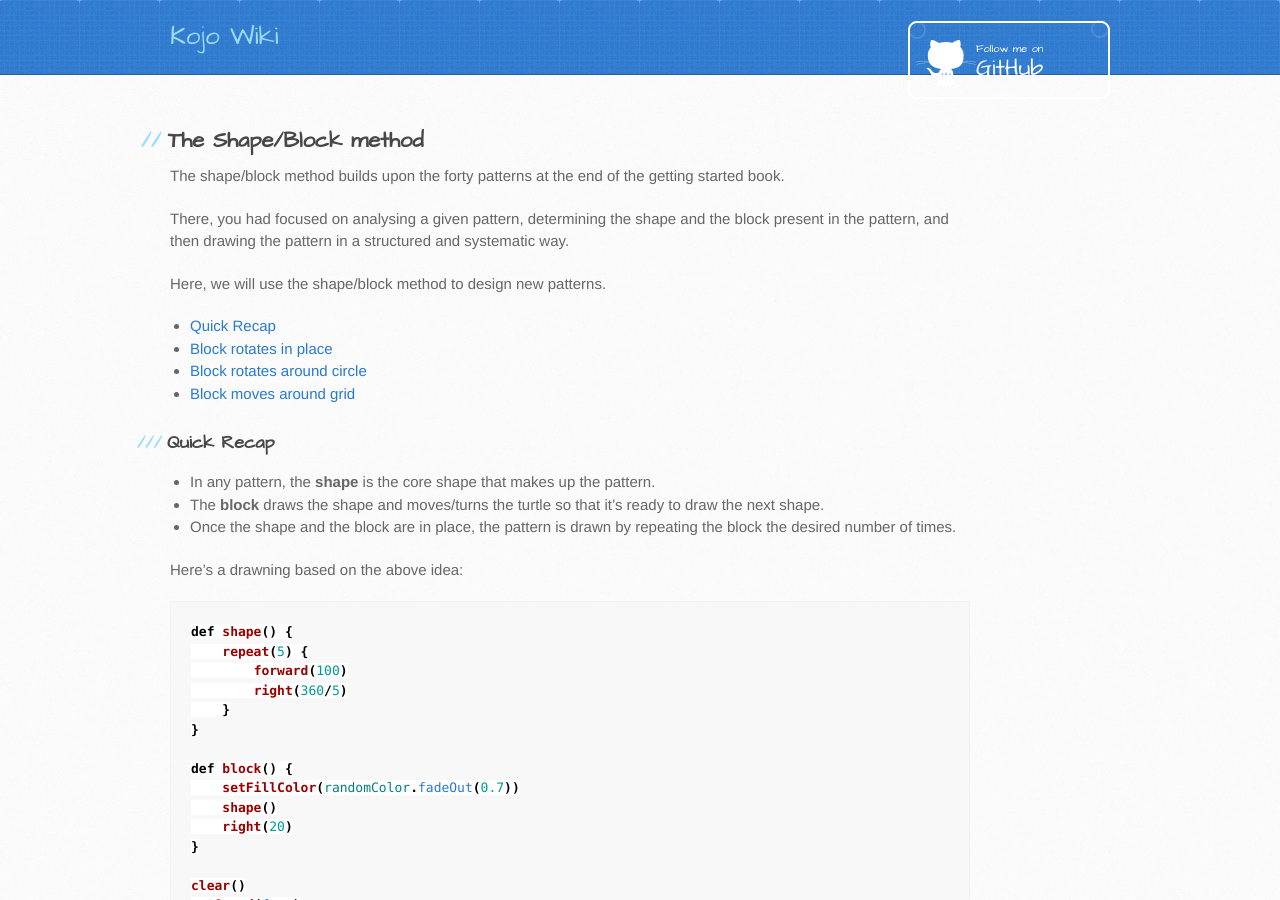
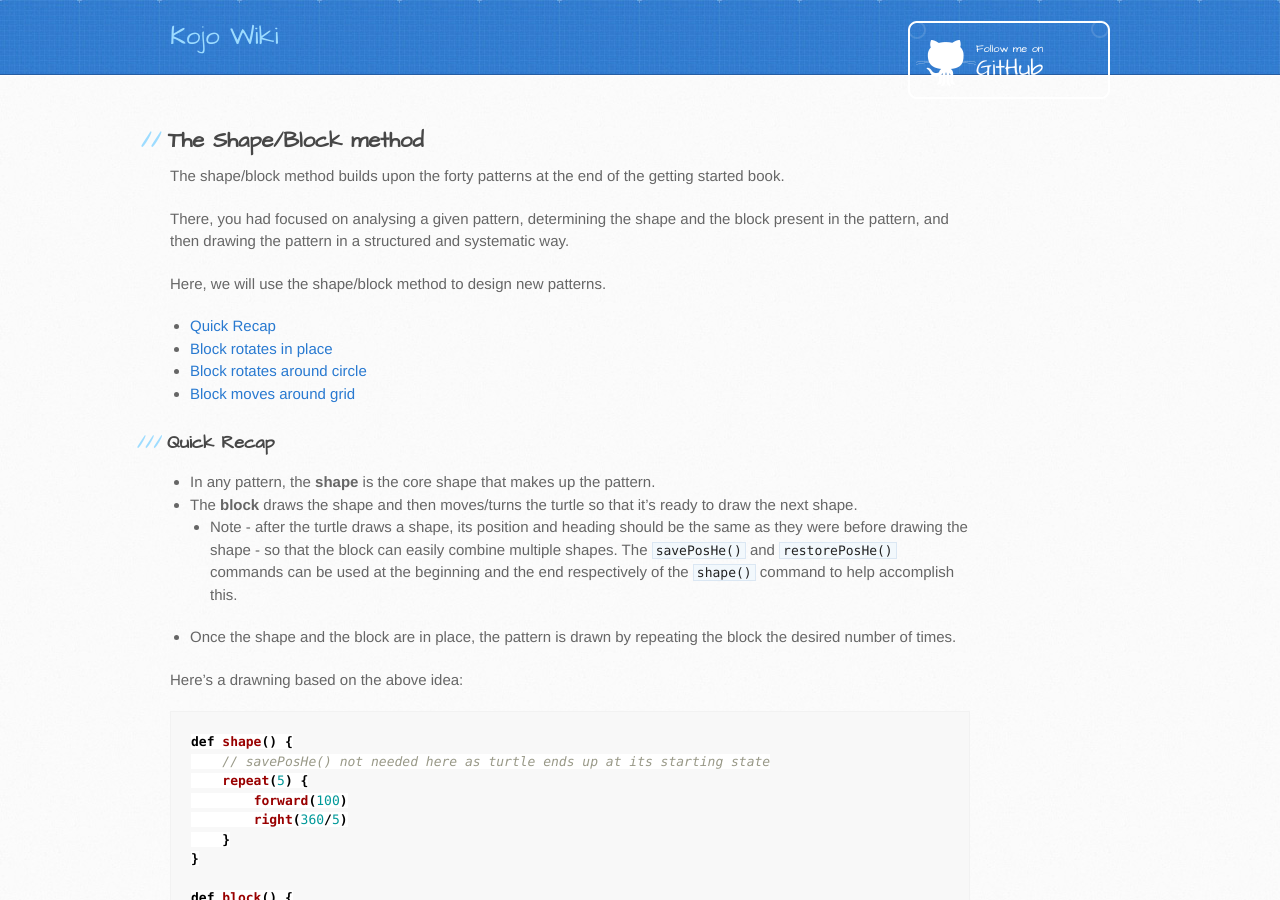
Before and after one commit to kojodoc/kojodoc.github.io, a Jekyll site: the page built from art-ideas/shape-block.md, in a window 1280 px wide and 900 px high. Built offline with Jekyll 4.4.1, drawn with Linux system fonts in a browser that asks for light colours; our own code applies the rules of GitHub Pages for plain Markdown files; the repository's description, which GitHub fills in, is left out; some of the changed text lies outside the part shown.

Commit message:
Tweak shape/block method description.

````diff
--- a/art-ideas/shape-block.md
+++ b/art-ideas/shape-block.md
@@ -11,12 +11,14 @@ Here, we will use the shape/block method to design new patterns.
 
 ### Quick Recap
 * In any pattern, the **shape** is the core shape that makes up the pattern.
-* The **block** draws the shape and moves/turns the turtle so that it's ready to draw the next shape.
+* The **block** draws the shape and then moves/turns the turtle so that it's ready to draw the next shape.
+  * Note - after the turtle draws a shape, its position and heading should be the same as they were before drawing the shape - so that the block can easily combine multiple shapes. The `savePosHe()` and `restorePosHe()` commands can be used at the beginning and the end respectively of the `shape()` command to help accomplish this.
 * Once the shape and the block are in place, the pattern is drawn by repeating the block the desired number of times.
 
 Here's a drawning based on the above idea:
 ```scala
 def shape() {
+    // savePosHe() not needed here as turtle ends up at its starting state
     repeat(5) {
         forward(100)
         right(360/5)
@@ -52,6 +54,7 @@ def shape() {
 def block() {
     setFillColor(randomColor.fadeOut(0.7))
     shape()
+    // rotate in place
     right(20)
 }
 
@@ -79,6 +82,7 @@ def block() {
     setFillColor(randomColor.fadeOut(0.7))
     shape()
     penUp()
+    // rotate around circle of radius 200
     right(20, 200)
     penDown()
 }
````
